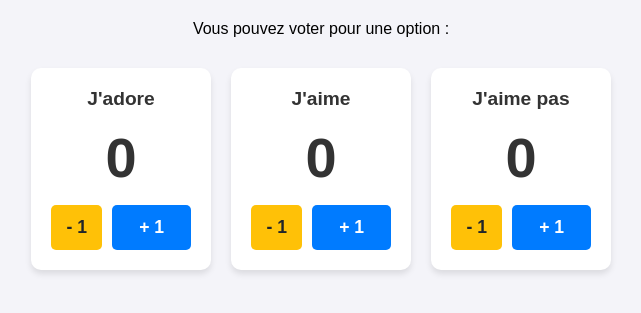
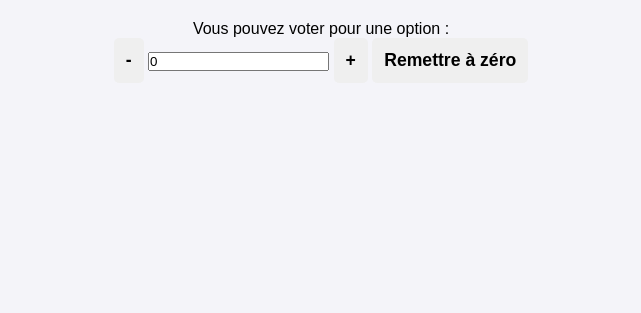
Before and after one commit to tierlieulabric/en-savoir-plus-, a Flask app: page / in a window 1280 px wide. Shown: the top 313 px of the page, without its empty margins (319-960 px from the left). Run offline with Flask 3, Linux system fonts and the light colour scheme.

Commit message:
bric 2
Refactor HTML structure for counters and add reset functionality.

```diff
--- a/mon_projet_flask/templates/index.html
+++ b/mon_projet_flask/templates/index.html
@@ -115,122 +115,44 @@
 
     <p> Vous pouvez voter pour une option :</p>
 
-    <div class="conteneur">
-        <!-- Compteur 1 -->
-        <div class="carte">
-            <div class="titre-fixe">J'adore</div>
-            <div class="chiffre" id="valeur-1">0</div>
-            <div class="groupe-boutons">
-                <button class="btn-moins" onclick="clicMoins('1')">- 1</button>
-                <button class="btn-plus" onclick="clicPlus('1')">+ 1</button>
-            </div>
-        </div>
+    <div class="compteur-container">
+  <!-- Bouton pour diminuer -->
+  <button id="btnMoins">-</button>
 
-        <!-- Compteur 2 -->
-        <div class="carte">
-            <div class="titre-fixe">J'aime</div>
-            <div class="chiffre" id="valeur-2">0</div>
-            <div class="groupe-boutons">
-                <button class="btn-moins" onclick="clicMoins('2')">- 1</button>
-                <button class="btn-plus" onclick="clicPlus('2')">+ 1</button>
-            </div>
-        </div>
+  <!-- Zone de saisie qui affiche le score -->
+  <input type="number" id="champCompteur" value="0" readonly>
 
-        <!-- Compteur 3 -->
-        <div class="carte">
-            <div class="titre-fixe">J'aime pas</div>
-            <div class="chiffre" id="valeur-3">0</div>
-            <div class="groupe-boutons">
-                <button class="btn-moins" onclick="clicMoins('3')">- 1</button>
-                <button class="btn-plus" onclick="clicPlus('3')">+ 1</button>
-            </div>
-        </div>
-    </div>
+  <!-- Bouton pour augmenter -->
+  <button id="btnPlus">+</button>
 
-    <!--<button class="btn-reset" onclick="clicReset()">🔄 Remettre à zéro</button>-->
+  <!-- Nouveau bouton pour remettre à zéro -->
+  <button id="btnReset">Remettre à zéro</button>
+</div>
 
-    <script>
-        // 🚨 METTEZ LE MÊME SALON UNIQUE QUE LA DERNIÈRE FOIS
-        const NOM_SALON_SECRET = "salon_compteurs_github_perso_123456";
+<script>
+  // 1. On récupère tous les éléments de la page
+  const champ = document.getElementById('champCompteur');
+  const btnMoins = document.getElementById('btnMoins');
+  const btnPlus = document.getElementById('btnPlus');
+  const btnReset = document.getElementById('btnReset');
 
-        let valeurs = { "1": 0, "2": 0, "3": 0 };
+  // 2. Action quand on clique sur Plus
+  btnPlus.addEventListener('click', function() {
+    let valeurActuelle = parseInt(champ.value);
+    champ.value = valeurActuelle + 1;
+  });
 
-        function chargerMemoireLocale() {
-            const memoire = localStorage.getItem('sauvegarde_compteurs_locaux');
-            if (memoire) {
-                valeurs = JSON.parse(memoire);
-                mettreAJourAffichage();
-            }
-        }
+  // 3. Action quand on clique sur Moins
+  btnMoins.addEventListener('click', function() {
+    let valeurActuelle = parseInt(champ.value);
+    // On vérifie si le nombre est plus grand que 0 avant d'enlever 1
+    if (valeurActuelle > 0) {
+      champ.value = valeurActuelle - 1;
+    }
+  });
 
-        async function chargerHistoriqueInternet() {
-            try {
-                let reponse = await fetch(`https://ntfy.sh{NOM_SALON_SECRET}/json?poll=1`);
-                let texte = await reponse.text();
-                let lignes = texte.trim().split('\n');
-                if (lignes.length > 0 && lignes[lignes.length - 1]) {
-                    let dernierMessage = JSON.parse(lignes[lignes.length - 1]);
-                    if (dernierMessage.message) {
-                        valeurs = JSON.parse(dernierMessage.message);
-                        localStorage.setItem('sauvegarde_compteurs_locaux', JSON.stringify(valeurs));
-                        mettreAJourAffichage();
-                    }
-                }
-            } catch (e) { }
-        }
-
-        const source = new EventSource(`https://ntfy.sh{NOM_SALON_SECRET}/sse`);
-        source.onmessage = function (event) {
-            try {
-                const data = JSON.parse(event.data);
-                if (data.message) {
-                    valeurs = JSON.parse(data.message);
-                    localStorage.setItem('sauvegarde_compteurs_locaux', JSON.stringify(valeurs));
-                    mettreAJourAffichage();
-                }
-            } catch (e) { }
-        };
-
-        function mettreAJourAffichage() {
-            document.getElementById('valeur-1').innerText = valeurs["1"];
-            document.getElementById('valeur-2').innerText = valeurs["2"];
-            document.getElementById('valeur-3').innerText = valeurs["3"];
-        }
-
-        function envoyerAuCloud() {
-            localStorage.setItem('sauvegarde_compteurs_locaux', JSON.stringify(valeurs));
-            fetch(`https://ntfy.sh{NOM_SALON_SECRET}`, {
-                method: 'POST',
-                body: JSON.stringify(valeurs)
-            });
-        }
-
-        function clicPlus(id) {
-            valeurs[id] += 1;
-            mettreAJourAffichage();
-            envoyerAuCloud();
-        }
-
-        // 🆕 Nouvelle fonction pour retirer 1 point (bloqué à un minimum de 0)
-        function clicMoins(id) {
-            if (valeurs[id] > 0) {
-                valeurs[id] -= 1;
-                mettreAJourAffichage();
-                envoyerAuCloud();
-            }
-        }
-
-        function clicReset() {
-            if (confirm("Voulez-vous vraiment TOUT remettre à zéro ?")) {
-                valeurs = { "1": 0, "2": 0, "3": 0 };
-                mettreAJourAffichage();
-                envoyerAuCloud();
-            }
-        }
-
-        chargerMemoireLocale();
-        chargerHistoriqueInternet();
-    </script>
-</body>
-
-</html>
+  // 4. Action quand on clique sur Remettre à zéro
+  btnReset.addEventListener('click', function() {
+    champ.value = 0; // On force la valeur à redevenir 0
+  });
+</script>
```
